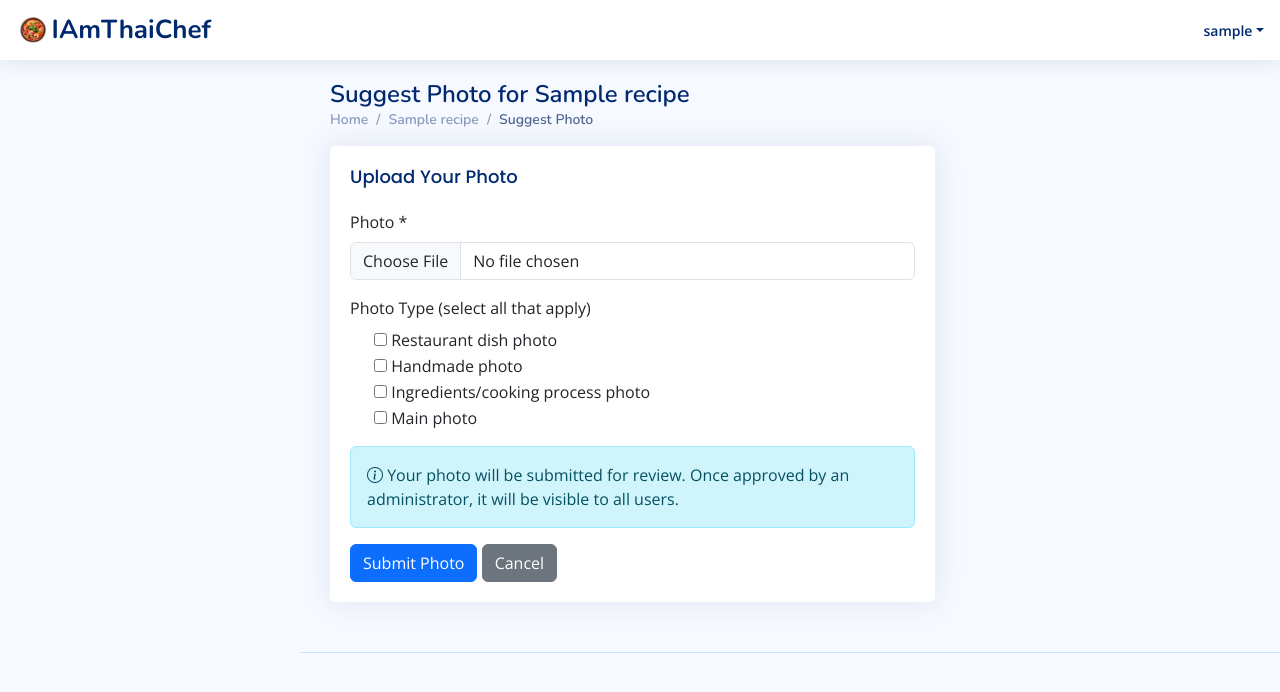
After one commit to gurovic/iamthaichef, a Django app: page /recipe/1/suggest-photo in a window 1280 px wide. The commit adds this page. Shown: the top 692 px of the page. Run offline with Django 5.2, Linux system fonts and the light colour scheme; a user stored in the database is signed in; tables that the repository leaves empty hold one stand-in row (values such as "Sample post"); some libraries are stand-ins or nearby versions.

Commit message:
Add RecipePhoto model and user photo submission feature
Co-authored-by: gurovic <3687434+gurovic@users.noreply.github.com>

```diff
--- a/iamthaichef/settings.py
+++ b/iamthaichef/settings.py
@@ -129,6 +129,11 @@ STATIC_URL = '/assets/'
 STATICFILES_DIRS = [
     BASE_DIR / "templates/NiceAdmin/assets",
 ]
+
+# Media files (User uploaded files)
+MEDIA_URL = '/media/'
+MEDIA_ROOT = BASE_DIR / 'media'
+
 # Default primary key field type
 # https://docs.djangoproject.com/en/5.0/ref/settings/#default-auto-field
 
--- a/iamthaichef/urls.py
+++ b/iamthaichef/urls.py
@@ -44,7 +44,14 @@ urlpatterns = [
     path('ingredient/<int:ingredient_id>', tree.views.ingredient_dishes, name='ingredient'),
     path('ingredients', tree.views.ingredient_list, name='ingredients'),
 
+    path('recipe/<int:recipe_id>', tree.views.recipe_detail, name='recipe_detail'),
+    path('recipe/<int:recipe_id>/suggest-photo', tree.views.suggest_recipe_photo, name='suggest_photo'),
+
     path('login/', tree.views.user_login, name='login'),
     path('logout/', tree.views.logout_view, name='logout'),
     path('register/', tree.views.register, name='register'),
-] + static(settings.STATIC_URL, document_root=settings.STATIC_ROOT)
+]
+
+if settings.DEBUG:
+    urlpatterns += static(settings.MEDIA_URL, document_root=settings.MEDIA_ROOT)
+    urlpatterns += static(settings.STATIC_URL, document_root=settings.STATIC_ROOT)
--- a/requirements.txt
+++ b/requirements.txt
@@ -5,3 +5,4 @@ google-auth
 google-auth-oauthlib
 google-api-python-client
 requests
+Pillow
--- a/templates/NiceAdmin/dish_page.html
+++ b/templates/NiceAdmin/dish_page.html
@@ -13,7 +13,7 @@
     <h4>Recipes</h4>
     <ul>
         {% for recipe in recipes %}
-            <li><strong>{{ recipe.title }}</strong>
+            <li><strong><a href="{% url 'recipe_detail' recipe.id %}">{{ recipe.title }}</a></strong>
                 {% if recipe.link %}(<a href="{{ recipe.link }}">{{ recipe.source }}, {{ recipe.subsource }}</a>)
                 {% else %}
                    ({{ recipe.source }}, {{ recipe.subsource }})
--- /dev/null
+++ b/templates/NiceAdmin/suggest_photo.html
@@ -0,0 +1,81 @@
+{% extends "NiceAdmin/template.html" %}
+
+{% block content %}
+    <main id="main" class="main">
+
+    <div class="pagetitle">
+        <h1>Suggest Photo for {{ recipe.title }}</h1>
+        <nav>
+            <ol class="breadcrumb">
+                <li class="breadcrumb-item"><a href="{% url 'index' %}">Home</a></li>
+                <li class="breadcrumb-item"><a href="{% url 'recipe_detail' recipe.id %}">{{ recipe.title }}</a></li>
+                <li class="breadcrumb-item active">Suggest Photo</li>
+            </ol>
+        </nav>
+    </div>
+
+    <section class="section">
+        <div class="row">
+            <div class="col-lg-8">
+
+                <div class="card">
+                    <div class="card-body">
+                        <h5 class="card-title">Upload Your Photo</h5>
+
+                        <form method="post" enctype="multipart/form-data">
+                            {% csrf_token %}
+
+                            <div class="mb-3">
+                                <label for="{{ form.image.id_for_label }}" class="form-label">Photo *</label>
+                                {{ form.image }}
+                                {% if form.image.errors %}
+                                    <div class="text-danger">{{ form.image.errors }}</div>
+                                {% endif %}
+                            </div>
+
+                            <div class="mb-3">
+                                <label class="form-label">Photo Type (select all that apply)</label>
+                                <div class="form-check">
+                                    {{ form.is_restaurant_dish }}
+                                    <label class="form-check-label" for="{{ form.is_restaurant_dish.id_for_label }}">
+                                        {{ form.is_restaurant_dish.label }}
+                                    </label>
+                                </div>
+                                <div class="form-check">
+                                    {{ form.is_handmade }}
+                                    <label class="form-check-label" for="{{ form.is_handmade.id_for_label }}">
+                                        {{ form.is_handmade.label }}
+                                    </label>
+                                </div>
+                                <div class="form-check">
+                                    {{ form.is_ingredients_process }}
+                                    <label class="form-check-label" for="{{ form.is_ingredients_process.id_for_label }}">
+                                        {{ form.is_ingredients_process.label }}
+                                    </label>
+                                </div>
+                                <div class="form-check">
+                                    {{ form.is_main_photo }}
+                                    <label class="form-check-label" for="{{ form.is_main_photo.id_for_label }}">
+                                        {{ form.is_main_photo.label }}
+                                    </label>
+                                </div>
+                            </div>
+
+                            <div class="alert alert-info">
+                                <i class="bi bi-info-circle"></i>
+                                Your photo will be submitted for review. Once approved by an administrator, it will be visible to all users.
+                            </div>
+
+                            <button type="submit" class="btn btn-primary">Submit Photo</button>
+                            <a href="{% url 'recipe_detail' recipe.id %}" class="btn btn-secondary">Cancel</a>
+                        </form>
+
+                    </div>
+                </div>
+
+            </div>
+        </div>
+    </section>
+
+    </main>
+{% endblock %}
--- a/tree/forms.py
+++ b/tree/forms.py
@@ -1,5 +1,6 @@
 from django import forms
 from django.contrib.auth.models import User
+from .models import RecipePhoto
 
 
 class LoginForm(forms.Form):
@@ -20,3 +21,18 @@ class UserRegistrationForm(forms.ModelForm):
         if cd['password'] != cd['password2']:
             raise forms.ValidationError('Passwords don\'t match.')
         return cd['password2']
+
+
+class RecipePhotoForm(forms.ModelForm):
+    class Meta:
+        model = RecipePhoto
+        fields = ['image', 'is_restaurant_dish', 'is_handmade', 'is_ingredients_process', 'is_main_photo']
+        widgets = {
+            'image': forms.FileInput(attrs={'accept': 'image/*', 'class': 'form-control'}),
+        }
+        labels = {
+            'is_restaurant_dish': 'Restaurant dish photo',
+            'is_handmade': 'Handmade photo',
+            'is_ingredients_process': 'Ingredients/cooking process photo',
+            'is_main_photo': 'Main photo',
+        }
--- a/tree/models.py
+++ b/tree/models.py
@@ -148,3 +148,28 @@ class IngredientAlias(models.Model):
 
     def __str__(self):
         return f"{self.name} ({self.ingredient.name})"
+
+
+PHOTO_STATUS = [
+    ("suggested", "Suggested"),
+    ("approved", "Approved"),
+    ("canceled", "Canceled"),
+]
+
+
+class RecipePhoto(models.Model):
+    recipe = models.ForeignKey(Recipe, on_delete=models.CASCADE, related_name='photos')
+    user = models.ForeignKey(User, on_delete=models.CASCADE)
+    image = models.ImageField(upload_to='recipe_photos/')
+    status = models.CharField(max_length=20, choices=PHOTO_STATUS, default="suggested")
+    is_restaurant_dish = models.BooleanField(default=False, verbose_name="Restaurant dish photo")
+    is_handmade = models.BooleanField(default=False, verbose_name="Handmade photo")
+    is_ingredients_process = models.BooleanField(default=False, verbose_name="Ingredients/cooking process photo")
+    is_main_photo = models.BooleanField(default=False, verbose_name="Main photo")
+    upload_date = models.DateTimeField(auto_now_add=True)
+
+    def __str__(self):
+        return f"{self.recipe.title} - {self.user.username} ({self.status})"
+
+    class Meta:
+        ordering = ['-upload_date']
--- a/tree/views.py
+++ b/tree/views.py
@@ -5,10 +5,10 @@ from django.http import JsonResponse, HttpResponse
 from django.db.models import Q
 from django.contrib.auth import logout, authenticate, login
 
-from .forms import LoginForm, UserRegistrationForm
+from .forms import LoginForm, UserRegistrationForm, RecipePhotoForm
 from . import spreadsheet
 from .models import (Category, Recipe, News, UserRecipeRelation, Ingredient, IngredientAlternatives,
-                     IngredientType, IngredientAlias)
+                     IngredientType, IngredientAlias, RecipePhoto)
 
 
 # this view was used once to transfer ingredients from one-string format to db
@@ -286,3 +286,44 @@ def register(request):
     else:
         user_form = UserRegistrationForm()
     return render(request, 'account/register.html', {'user_form': user_form})
+
+
+def recipe_detail(request, recipe_id):
+    recipe = Recipe.objects.get(pk=recipe_id)
+    approved_photos = recipe.photos.filter(status='approved')
+
+    if not request.user.is_anonymous:
+        cooked = UserRecipeRelation.objects.filter(user=request.user, recipe=recipe).values('cooked')
+        if cooked:
+            recipe.cooked = cooked[0]['cooked']
+        else:
+            recipe.cooked = 'N'
+
+    return render(request, 'NiceAdmin/recipe_detail.html', {
+        'recipe': recipe,
+        'photos': approved_photos
+    })
+
+
+def suggest_recipe_photo(request, recipe_id):
+    recipe = Recipe.objects.get(pk=recipe_id)
+
+    if request.user.is_anonymous:
+        return redirect('/login/')
+
+    if request.method == 'POST':
+        form = RecipePhotoForm(request.POST, request.FILES)
+        if form.is_valid():
+            photo = form.save(commit=False)
+            photo.recipe = recipe
+            photo.user = request.user
+            photo.status = 'suggested'
+            photo.save()
+            return redirect('recipe_detail', recipe_id=recipe_id)
+    else:
+        form = RecipePhotoForm()
+
+    return render(request, 'NiceAdmin/suggest_photo.html', {
+        'form': form,
+        'recipe': recipe
+    })
```
Also changed, not shown: templates/NiceAdmin/recipe_detail.html (added, +91 -0 lines), tree/admin.py (+22 -2 lines), tree/migrations/0001_initial.py (added), tree/migrations/__init__.py (added), 1 other file.
